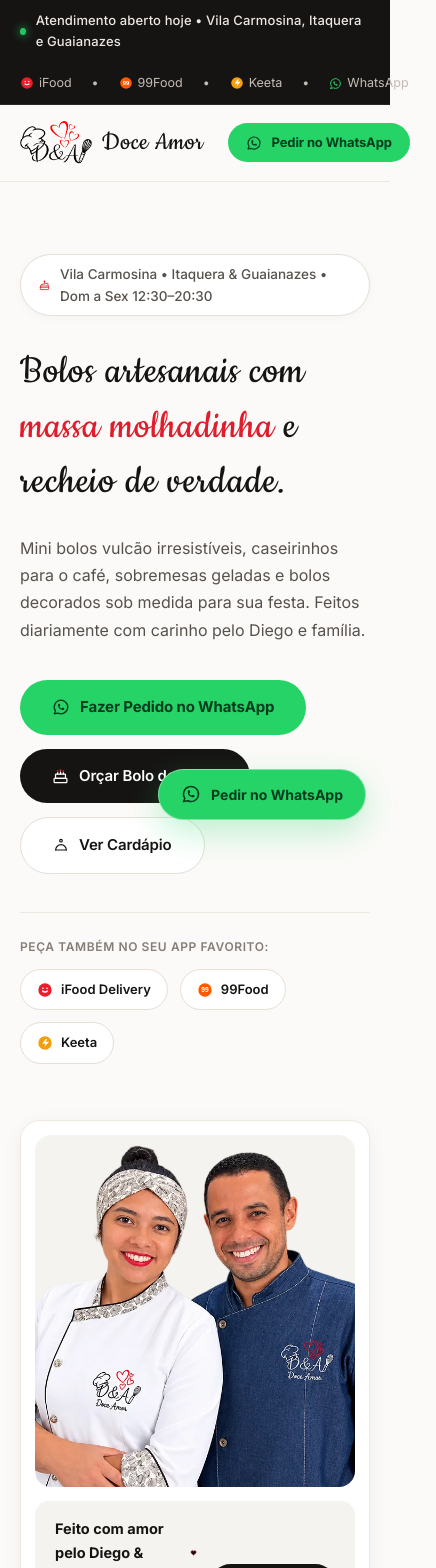
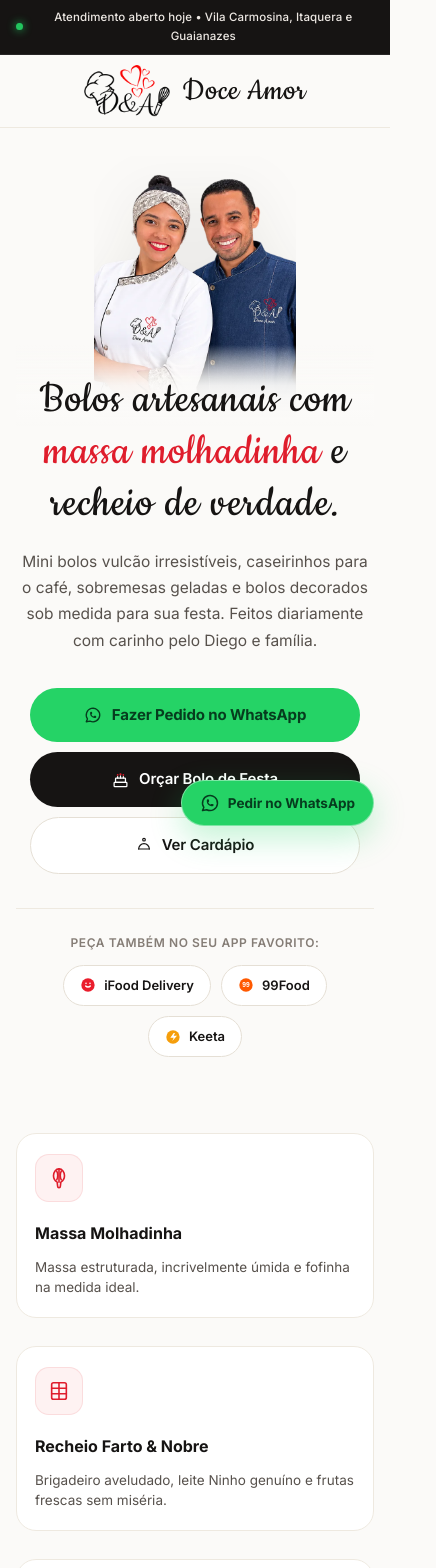
Before and after one commit to deadoceamor/deadoceamor_site, a Next.js app: page / in a window 390 px wide. Shown: the top 1568 px of the page, 436 px wide, since content can reach past the window. Built offline with nearby package versions, Linux system fonts and the light colour scheme.

Commit message:
feat(ui): otimizacao mobile, header centralizado, foto casal com degrade e h1 sobreposto

```diff
--- a/app/globals.css
+++ b/app/globals.css
@@ -122,7 +122,7 @@ button {
   font-family: var(--font-secondary);
 }
 
-/* Announcement Topbar */
+/* Announcement Topbar - Centralizado */
 .topbar {
   background: #161413;
   color: #ede8e3;
@@ -133,13 +133,13 @@ button {
 .topbar-content {
   display: flex;
   align-items: center;
-  justify-content: space-between;
-  gap: 20px;
-  flex-wrap: wrap;
+  justify-content: center;
+  text-align: center;
 }
 .topbar-badge {
   display: inline-flex;
   align-items: center;
+  justify-content: center;
   gap: 10px;
   font-weight: 500;
   letter-spacing: 0.01em;
@@ -152,22 +152,17 @@ button {
   box-shadow: 0 0 8px #22c55e;
   display: inline-block;
 }
-.topbar-links {
-  display: flex;
-  align-items: center;
-  gap: 20px;
-  font-size: 12.5px;
-  color: #c4bcb4;
-}
-.topbar-links a {
-  transition: color 0.15s ease;
-}
-.topbar-links a:hover {
-  color: #ffffff;
-  text-decoration: underline;
+
+@media (max-width: 640px) {
+  .topbar {
+    padding: 8px 0;
+  }
+  .topbar-badge {
+    font-size: 11.5px;
+  }
 }
 
-/* Header & Navigation - 20% Smaller Logo & Refined Spacing */
+/* Header & Navigation - Centralized Logo & Title (20% bigger) */
 .header {
   position: sticky;
   top: 0;
@@ -182,20 +177,30 @@ button {
 .header-inner {
   display: flex;
   align-items: center;
-  justify-content: space-between;
-  min-height: 76px;
-  gap: 24px;
+  justify-content: center;
+  min-height: 72px;
+  gap: 20px;
+  text-align: center;
+}
+@media (min-width: 990px) {
+  .header-inner {
+    flex-direction: column;
+    justify-content: center;
+    gap: 12px;
+    padding: 14px 0 12px;
+  }
 }
 
 .brand-link {
-  display: flex;
+  display: inline-flex;
   align-items: center;
-  gap: 10px;
+  justify-content: center;
+  gap: 12px;
   flex-shrink: 0;
   text-decoration: none;
 }
 .brand-logo-img {
-  height: 43px;
+  height: 52px;
   width: auto;
   object-fit: contain;
   transition: transform 0.2s ease;
@@ -206,7 +211,7 @@ button {
 }
 .brand-name {
   font-family: var(--font-primary);
-  font-size: 28px;
+  font-size: 34px; /* 20% maior que os 28px originais */
   font-weight: normal;
   color: var(--text-main);
   letter-spacing: 0.02em;
@@ -217,6 +222,7 @@ button {
 .nav-desktop {
   display: none;
   align-items: center;
+  justify-content: center;
   gap: 26px;
   flex-wrap: nowrap;
 }
@@ -231,7 +237,7 @@ button {
   color: var(--text-muted);
   transition: color 0.15s ease;
   position: relative;
-  padding: 8px 0;
+  padding: 6px 0;
   white-space: nowrap;
 }
 .nav-desktop a:hover {
@@ -337,47 +343,98 @@ button {
   transform: scale(1.08);
 }
 
-/* Hero Section with Generous Spacing */
+/* Hero Section Centralizada */
 .hero-section {
-  padding: 72px 0 96px;
+  padding: 48px 0 76px;
   position: relative;
+  text-align: center;
 }
-.hero-grid {
-  display: grid;
-  gap: 56px;
-  align-items: center;
-}
-@media (min-width: 940px) {
-  .hero-grid {
-    grid-template-columns: 1.15fr 0.85fr;
-    gap: 64px;
+@media (max-width: 640px) {
+  .hero-section {
+    padding: 28px 0 52px;
   }
 }
 
-.hero-pill {
-  display: inline-flex;
+.hero-centered {
+  display: flex;
+  flex-direction: column;
   align-items: center;
-  gap: 10px;
-  padding: 8px 18px;
-  background: var(--bg-surface);
-  border: 1px solid var(--border-subtle);
-  border-radius: var(--radius-full);
-  font-size: 13.5px;
-  font-weight: 500;
-  color: var(--text-muted);
-  font-family: var(--font-secondary);
-  margin-bottom: 28px;
-  box-shadow: var(--shadow-subtle);
+  text-align: center;
+  max-width: 860px;
+  margin: 0 auto;
+  width: 100%;
 }
+
+/* Imagem do Casal com degradê de baixo para cima 30% */
+.hero-couple-container {
+  display: flex;
+  flex-direction: column;
+  align-items: center;
+  justify-content: center;
+  margin: 0 auto;
+  width: 100%;
+  max-width: 460px;
+  position: relative;
+  background: transparent !important;
+  border: none !important;
+  box-shadow: none !important;
+  padding: 0 !important;
+  z-index: 1;
+}
+.hero-couple-container::after {
+  content: '';
+  position: absolute;
+  bottom: 0;
+  left: 0;
+  right: 0;
+  height: 30%;
+  background: linear-gradient(to top, var(--bg-page) 0%, rgba(251, 250, 248, 0.85) 50%, transparent 100%);
+  pointer-events: none;
+  z-index: 2;
+}
+.hero-couple-img {
+  width: auto;
+  max-width: 100%;
+  max-height: 360px;
+  object-fit: contain;
+  background: transparent !important;
+  filter: drop-shadow(0 14px 28px rgba(22, 20, 19, 0.08));
+  transition: transform 0.4s ease;
+  display: block;
+  /* Degrade no fundo de baixo para cima cobrindo 30% da imagem */
+  -webkit-mask-image: linear-gradient(to top, transparent 0%, rgba(0, 0, 0, 0.15) 10%, rgba(0, 0, 0, 0.7) 22%, black 30%);
+  mask-image: linear-gradient(to top, transparent 0%, rgba(0, 0, 0, 0.15) 10%, rgba(0, 0, 0, 0.7) 22%, black 30%);
+}
+.hero-couple-container:hover .hero-couple-img {
+  transform: scale(1.01);
+}
+@media (max-width: 640px) {
+  .hero-couple-img {
+    max-height: 270px;
+  }
+}
+
+/* H1 aumentado em 50%, subindo para cobrir 20% da imagem do casal no rodapé */
 .hero-title {
   font-family: var(--font-primary);
-  font-size: clamp(44px, 5.5vw, 70px);
+  font-size: clamp(56px, 9vw, 102px); /* Aumentado em 50% */
   font-weight: normal;
   -webkit-text-stroke: 0;
-  line-height: 1.25;
+  line-height: 1.05;
   letter-spacing: 0.02em;
   color: var(--text-main);
-  margin-bottom: 26px;
+  margin: -72px auto 24px; /* Sobe o texto para cobrir 20% do rodapé da imagem */
+  max-width: 880px;
+  text-align: center;
+  position: relative;
+  z-index: 3;
+}
+@media (max-width: 640px) {
+  .hero-title {
+    font-size: clamp(48px, 12vw, 66px); /* Aumentado em 50% no mobile */
+    margin: -52px auto 20px; /* Sobe cobrindo 20% da imagem no mobile */
+    line-height: 1.08;
+  }
 }
 .hero-title .highlight {
   color: var(--brand-red);
@@ -385,27 +442,46 @@ button {
   display: inline-block;
 }
 .hero-desc {
-  font-size: clamp(16px, 1.8vw, 18px);
-  line-height: 1.7;
+  font-size: clamp(15.5px, 2vw, 18px);
+  line-height: 1.68;
   color: var(--text-muted);
-  margin-bottom: 36px;
-  max-width: 600px;
+  margin: 0 auto 34px;
+  max-width: 640px;
   font-weight: 400;
+  text-align: center;
 }
 
 .hero-cta-group {
   display: flex;
   flex-wrap: wrap;
-  gap: 14px;
-  margin-bottom: 38px;
+  justify-content: center;
+  align-items: center;
+  gap: 12px;
+  margin-bottom: 34px;
+  width: 100%;
+}
+@media (max-width: 640px) {
+  .hero-cta-group {
+    flex-direction: column;
+    gap: 10px;
+  }
+  .hero-cta-group .btn {
+    width: 100%;
+    max-width: 330px;
+    justify-content: center;
+  }
 }
 
 .delivery-badge-bar {
   display: flex;
   flex-direction: column;
+  align-items: center;
   gap: 12px;
   padding-top: 24px;
   border-top: 1px solid var(--border-light);
+  width: 100%;
+  max-width: 580px;
+  margin: 0 auto;
 }
 .delivery-badge-label {
   font-size: 12px;
@@ -414,11 +490,13 @@ button {
   letter-spacing: 0.05em;
   color: var(--text-light);
   font-family: var(--font-secondary);
+  text-align: center;
 }
 .delivery-badge-pills {
   display: flex;
   flex-wrap: wrap;
-  gap: 12px;
+  justify-content: center;
+  gap: 10px;
 }
 .delivery-app-chip {
   display: inline-flex;
@@ -437,55 +515,6 @@ button {
   border-color: var(--text-main);
   transform: translateY(-2px);
   box-shadow: var(--shadow-subtle);
-}
-
-/* Hero Visual Card - 20px Border Radius */
-.hero-visual-card {
-  position: relative;
-  background: var(--bg-surface);
-  border: 1px solid var(--border-light);
-  border-radius: var(--radius-card);
-  padding: 14px;
-  box-shadow: var(--shadow-card);
-  overflow: hidden;
-}
-.hero-image-wrap {
-  width: 100%;
-  aspect-ratio: 4 / 4.4;
-  overflow: hidden;
-  border-radius: 16px;
-  background: var(--bg-surface-subtle);
-  position: relative;
-}
-.hero-image-wrap img {
-  width: 100%;
-  height: 100%;
-  object-fit: cover;
-  object-position: center 25%;
-  transition: transform 0.6s cubic-bezier(0.16, 1, 0.3, 1);
-}
-.hero-visual-card:hover .hero-image-wrap img {
-  transform: scale(1.03);
-}
-.hero-floating-badge {
-  margin-top: 14px;
-  padding: 16px 20px;
-  background: var(--bg-surface-subtle);
-  border-radius: 14px;
-  display: flex;
-  align-items: center;
-  justify-content: space-between;
-  gap: 14px;
-}
-.hero-floating-badge-title {
-  font-size: 14.5px;
-  font-weight: 700;
-  color: var(--text-main);
-}
-.hero-floating-badge-sub {
-  font-size: 12.5px;
-  color: var(--text-muted);
-  font-family: var(--font-secondary);
 }
 
 /* Features Strip - Standardized 28px Padding & 20px Border Radius */
@@ -625,6 +654,30 @@ button {
   stroke: #ffffff;
 }
 
+@media (max-width: 768px) {
+  .catalog-section {
+    padding: 44px 0 64px;
+  }
+  .catalog-tabs {
+    justify-content: flex-start;
+    flex-wrap: nowrap;
+    overflow-x: auto;
+    -webkit-overflow-scrolling: touch;
+    padding: 6px 16px 12px;
+    margin: 0 -16px 28px;
+    scrollbar-width: none;
+  }
+  .catalog-tabs::-webkit-scrollbar {
+    display: none;
+  }
+  .catalog-tab {
+    flex-shrink: 0;
+    white-space: nowrap;
+    padding: 9px 16px;
+    font-size: 13px;
+  }
+}
+
 .products-grid {
   display: grid;
   grid-template-columns: repeat(1, 1fr);
@@ -733,6 +786,27 @@ button {
   font-size: 15.5px;
   font-weight: 700;
   color: var(--brand-red);
+}
+
+@media (max-width: 640px) {
+  .product-content {
+    padding: 20px 18px;
+  }
+  .product-title {
+    font-size: 24px;
+  }
+  .product-desc {
+    font-size: 13px;
+    margin-bottom: 16px;
+  }
+  .product-footer {
+    padding-top: 14px;
+    gap: 10px;
+  }
+  .product-footer .btn {
+    padding: 8px 14px;
+    font-size: 12.5px;
+  }
 }
 
 /* Party Cakes Feature Spotlight - 20px Radius & 48px Padding */
@@ -1178,3 +1252,131 @@ details[open] .faq-icon {
   background: var(--whatsapp-hover);
   box-shadow: 0 16px 36px rgba(37, 211, 102, 0.4);
 }
+
+/* Mobile Optimization & Responsive Polish */
+@media (max-width: 640px) {
+  .container {
+    padding: 0 16px;
+  }
+
+  /* Section Spacing & Headers */
+  .features-strip {
+    padding: 24px 0 44px;
+  }
+  .feature-card {
+    padding: 20px 18px;
+  }
+  .section-header {
+    margin-bottom: 32px;
+  }
+  .section-title {
+    font-size: 32px;
+    margin-bottom: 12px;
+  }
+  .section-subtitle {
+    font-size: 14px;
+  }
+
+  /* Party Cakes & Calculator */
+  .party-spotlight-section {
+    padding: 44px 0 64px;
+  }
+  .party-spotlight-card {
+    padding: 24px 18px;
+  }
+  .party-grid {
+    gap: 32px;
+  }
+  .notice-pill {
+    font-size: 12px;
+    padding: 6px 12px;
+    line-height: 1.35;
+  }
+  .calc-box {
+    padding: 22px 16px;
+  }
+  .calc-title {
+    font-size: 22px;
+  }
+  .steps-list {
+    margin: 20px 0 28px;
+    gap: 16px;
+  }
+  .step-item {
+    gap: 12px;
+  }
+
+  /* Story Section */
+  .story-section {
+    padding: 48px 0 64px;
+  }
+  .story-grid {
+    gap: 32px;
+  }
+  .story-photo-frame {
+    aspect-ratio: 16 / 12;
+  }
+  .story-content h2 {
+    font-size: 32px;
+  }
+
+  /* Reviews */
+  .reviews-section {
+    padding: 44px 0 64px;
+  }
+  .review-card {
+    padding: 20px 18px;
+  }
+
+  /* FAQ */
+  .faq-section {
+    padding: 44px 0 64px;
+  }
+  .faq-summary {
+    padding: 16px 20px;
+    font-size: 14.5px;
+  }
+  .faq-content {
+    padding: 0 20px 18px;
+    font-size: 13.5px;
+  }
+
+  /* Location */
+  .location-section {
+    padding: 36px 0 64px;
+  }
+  .location-card {
+    padding: 24px 18px;
+    gap: 28px;
+  }
+  .location-info h3 {
+    font-size: 26px;
+  }
+  .location-cta-group .btn {
+    width: 100%;
+    justify-content: center;
+  }
+
+  /* Footer */
+  .footer {
+    padding: 52px 0 32px;
+  }
+  .footer-grid {
+    gap: 36px;
+    margin-bottom: 40px;
+  }
+  .footer-bottom {
+    flex-direction: column;
+    text-align: center;
+    gap: 8px;
+  }
+
+  /* Floating WhatsApp Button */
+  .float-wa-btn {
+    right: 16px;
+    bottom: 18px;
+    padding: 11px 18px;
+    font-size: 13.5px;
+    gap: 8px;
+  }
+}
--- a/app/page.tsx
+++ b/app/page.tsx
@@ -179,23 +179,6 @@ export default function Home() {
             <span className="topbar-dot"></span>
             <span>Atendimento aberto hoje • Vila Carmosina, Itaquera e Guaianazes</span>
           </div>
-          <div className="topbar-links">
-            <a href={LINKS.ifood} target="_blank" rel="noreferrer" style={{ display: "inline-flex", alignItems: "center", gap: "5px" }}>
-              <IconIfood size={14} /> iFood
-            </a>
-            <span>•</span>
-            <a href={LINKS.food99} target="_blank" rel="noreferrer" style={{ display: "inline-flex", alignItems: "center", gap: "5px" }}>
-              <Icon99Food size={14} /> 99Food
-            </a>
-            <span>•</span>
-            <a href={LINKS.keeta} target="_blank" rel="noreferrer" style={{ display: "inline-flex", alignItems: "center", gap: "5px" }}>
-              <IconKeeta size={14} /> Keeta
-            </a>
-            <span>•</span>
-            <a href={LINKS.whatsappGeral} target="_blank" rel="noreferrer" style={{ display: "inline-flex", alignItems: "center", gap: "5px" }}>
-              <IconWhatsApp size={13} color="#25d366" /> WhatsApp
-            </a>
-          </div>
         </div>
       </div>
 
@@ -221,29 +204,21 @@ export default function Home() {
             <a href="#faq">Dúvidas</a>
             <a href="#onde">Onde Estamos</a>
           </nav>
-
-          <div className="header-actions">
-            <a
-              href={LINKS.whatsappGeral}
-              target="_blank"
-              rel="noreferrer"
-              className="btn btn-whatsapp btn-sm"
-            >
-              <IconWhatsApp size={16} />
-              <span>Pedir no WhatsApp</span>
-            </a>
-          </div>
         </div>
       </header>
 
       <main>
         {/* Hero Section */}
         <section className="hero-section">
-          <div className="container hero-grid">
-            <div>
-              <div className="hero-pill">
-                <IconCake size={16} color="var(--brand-red)" />
-                <span>Vila Carmosina • Itaquera & Guaianazes • Dom a Sex 12:30–20:30</span>
+          <div className="container hero-centered">
+            {/* Imagem do Casal Transparente com degradê inferior acima do H1 */}
+            <div className="hero-couple-container">
+              {/* eslint-disable-next-line @next/next/no-img-element */}
+              <img
+                src="/casal.webp"
+                alt="Diego e família - Confeiteiros da D&A Doce Amor"
+                className="hero-couple-img"
+              />
             </div>
 
             <h1 className="hero-title">
@@ -288,36 +263,6 @@ export default function Home() {
                 <a href={LINKS.keeta} target="_blank" rel="noreferrer" className="delivery-app-chip">
                   <IconKeeta size={16} />
                   <span>Keeta</span>
-                  </a>
-                </div>
-              </div>
-            </div>
-
-            {/* Hero Visual Card using casal.webp */}
-            <div className="hero-visual-card">
-              <div className="hero-image-wrap">
-                {/* eslint-disable-next-line @next/next/no-img-element */}
-                <img
-                  src="/casal.webp"
-                  alt="Diego e família - Confeiteiros da D&A Doce Amor"
-                />
-              </div>
-              <div className="hero-floating-badge">
-                <div>
-                  <div className="hero-floating-badge-title" style={{ display: "flex", alignItems: "center", gap: "6px" }}>
-                    <span>Feito com amor pelo Diego & Família</span>
-                    <IconHeart size={14} color="var(--brand-red)" />
-                  </div>
-                  <div className="hero-floating-badge-sub">Produção diária artesanal • Pedidos sob encomenda</div>
-                </div>
-                <a
-                  href={LINKS.whatsappGeral}
-                  target="_blank"
-                  rel="noreferrer"
-                  className="btn btn-primary btn-sm"
-                >
-                  <IconWhatsApp size={14} />
-                  <span>Conversar</span>
                 </a>
               </div>
             </div>
```
Lines whose indentation alone changed are shown as unchanged.
